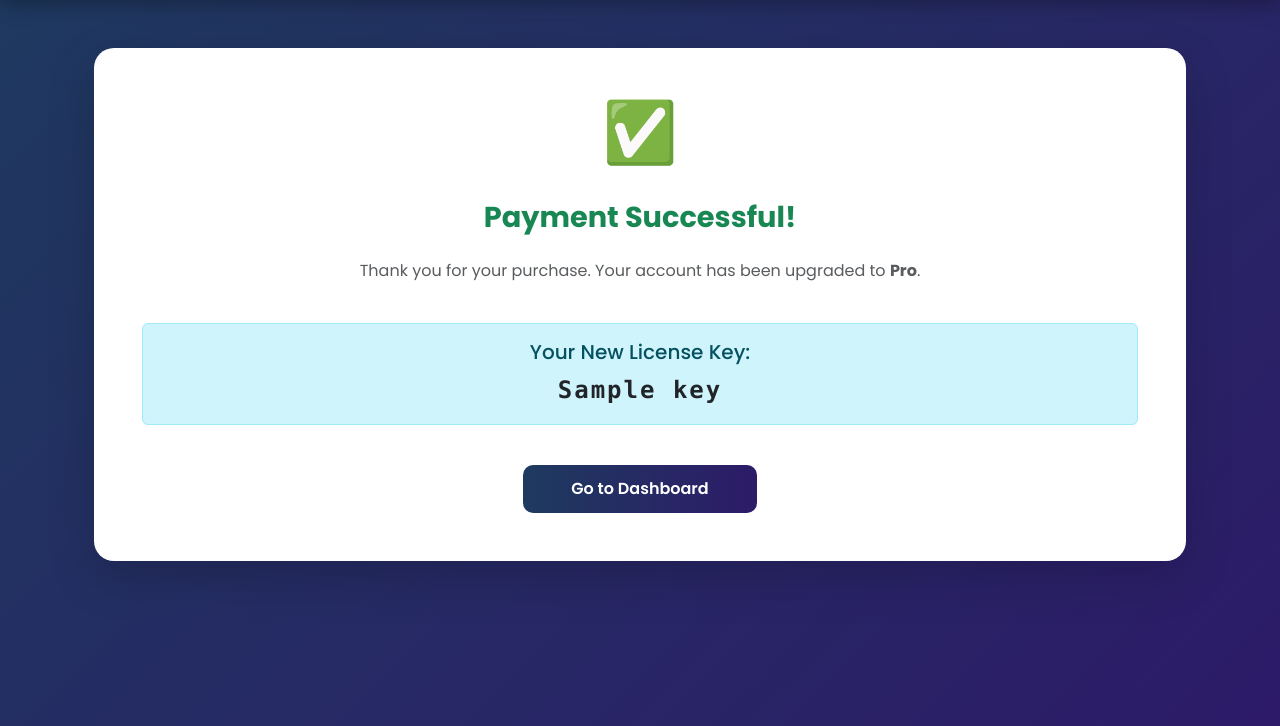
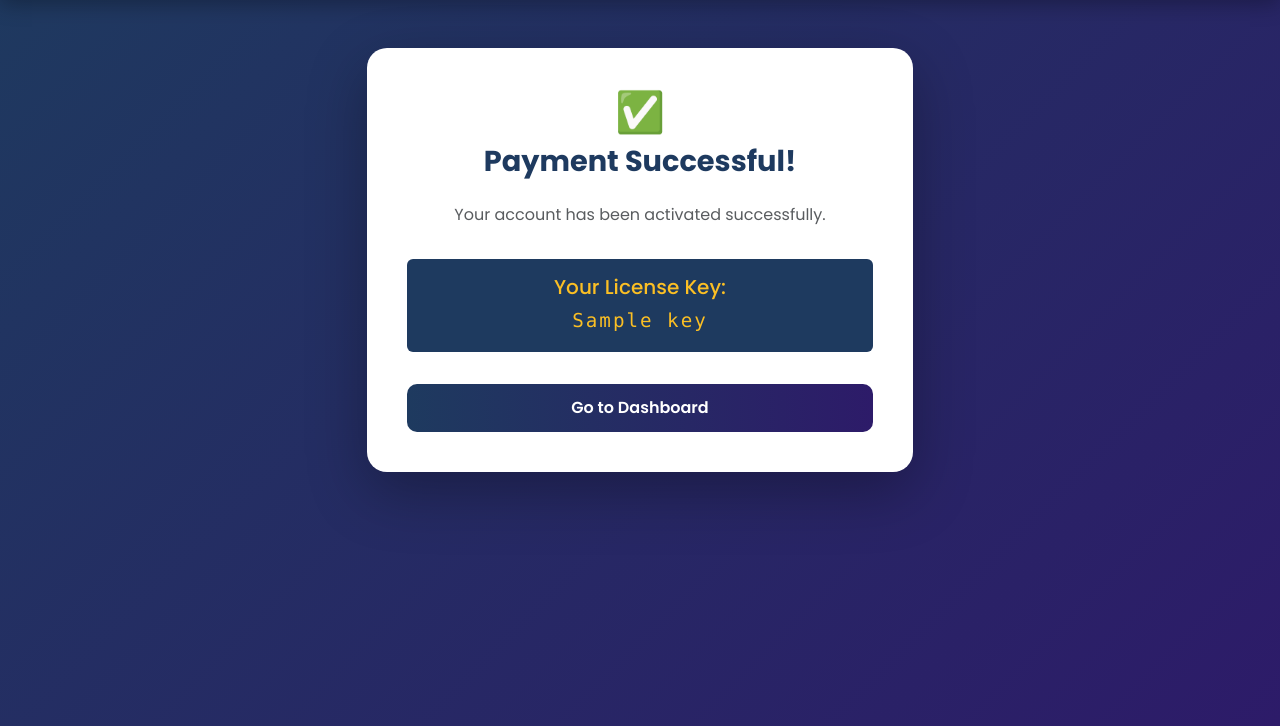
Before and after one commit to ch-Ahmad-zx/lms-project, a Flask app: template templates/success.html in a window 1280 px wide. Shown: the part 74-800 px from the top of the page. Run offline with Flask 3, Linux system fonts and the light colour scheme; the template is opened without the code that fills it: most values are stand-ins (such as "Sample title", 1, 10 or a date in 2020); some libraries are stand-ins or nearby versions.

Commit message:
UI fix all pages

```diff
--- a/templates/success.html
+++ b/templates/success.html
@@ -1,24 +1,16 @@
 {% extends "base.html" %}
 {% block content %}
-<div class="container mt-5 text-center">
-    <div class="card shadow-lg p-5 border-0">
-        <div class="mb-4">
-            <h1 style="font-size: 60px;">✅</h1>
-        </div>
-        <h2 class="text-success fw-bold">Payment Successful!</h2>
-        <p class="text-muted">Thank you for your purchase. Your account has been upgraded to <strong>Pro</strong>.</p>
-
-        <div class="alert alert-info mt-4">
-            <h5 class="mb-2">Your New License Key:</h5>
-            <code style="font-size: 24px; letter-spacing: 2px;" class="fw-bold text-dark">
-                <code style="font-size: 24px; letter-spacing: 2px;" class="fw-bold text-dark">
-    {{ key }}
-</code>
-            </code>
-        </div>
-
-        <div class="mt-4">
-            <a href="/dashboard" class="btn btn-primary btn-lg px-5">Go to Dashboard</a>
+<div class="row justify-content-center mt-5">
+    <div class="col-md-6">
+        <div class="card text-center">
+            <h1>✅</h1>
+            <h2 style="color: #1e3a5f;">Payment Successful!</h2>
+            <p class="text-muted">Your account has been activated successfully.</p>
+            <div class="p-3 rounded my-3" style="background: #1e3a5f; color: #fbbf24;">
+                <h5 class="mb-2">Your License Key:</h5>
+                <code style="font-size: 1.2rem; letter-spacing: 2px; color: #fbbf24;">{{ key }}</code>
+            </div>
+            <a href="/dashboard" class="btn btn-primary btn-lg px-5 mt-3">Go to Dashboard</a>
         </div>
     </div>
 </div>
```
Also changed, not shown: templates/dashboard.html (+16 -15 lines), templates/login.html (+9 -12 lines).
